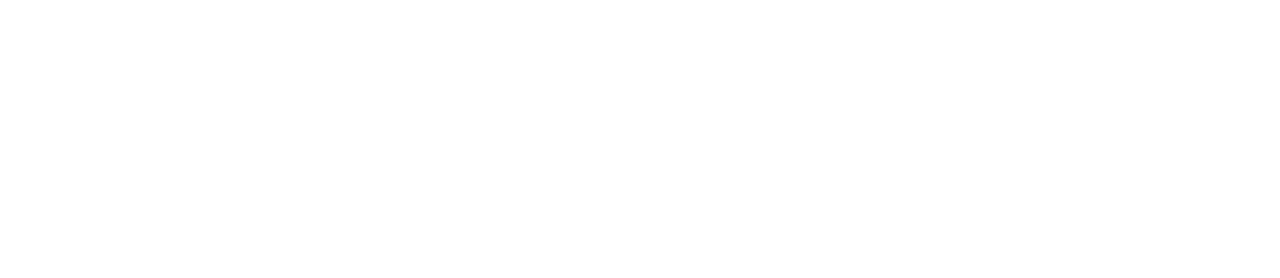
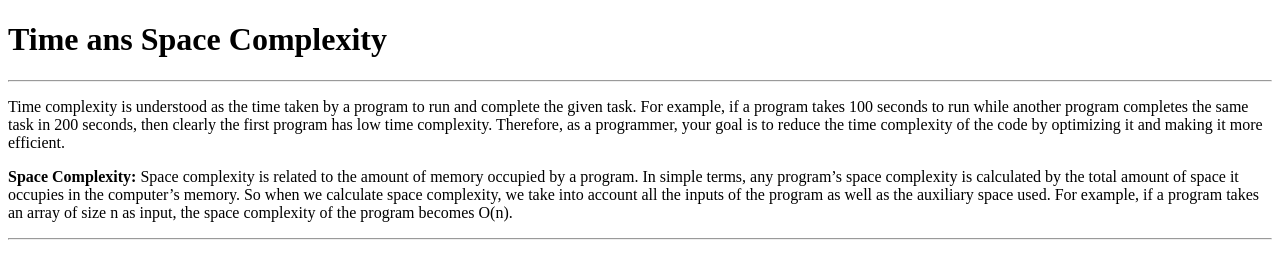
Before and after one commit to acciojob/time-and-space-complexity-HarishaGB, a website: page main.html in a window 1280 px wide. Drawn offline with Linux system fonts and the light colour scheme.

Commit message:
created a submission

```diff
--- a/main.html
+++ b/main.html
@@ -8,6 +8,11 @@
 
 <body>
 	<!-- the entire body must be written by student -->
+	<h1>Time ans Space Complexity</h1>
+	<hr>
+	<p>Time complexity is understood as the time taken by a program to run and complete the given task. For example, if a program takes 100 seconds to run while another program completes the same task in 200 seconds, then clearly the first program has low time complexity. Therefore, as a programmer, your goal is to reduce the time complexity of the code by optimizing it and making it more efficient.</p>
+	<p><b>Space Complexity:</b> Space complexity is related to the amount of memory occupied by a program. In simple terms, any program’s space complexity is calculated by the total amount of space it occupies in the computer’s memory. So when we calculate space complexity, we take into account all the inputs of the program as well as the auxiliary space used. For example, if a program takes an array of size n as input, the space complexity of the program becomes O(n).</p>
+	<hr>
     <script type="text/javascript" src="./script.js">
 </script>
 
```
